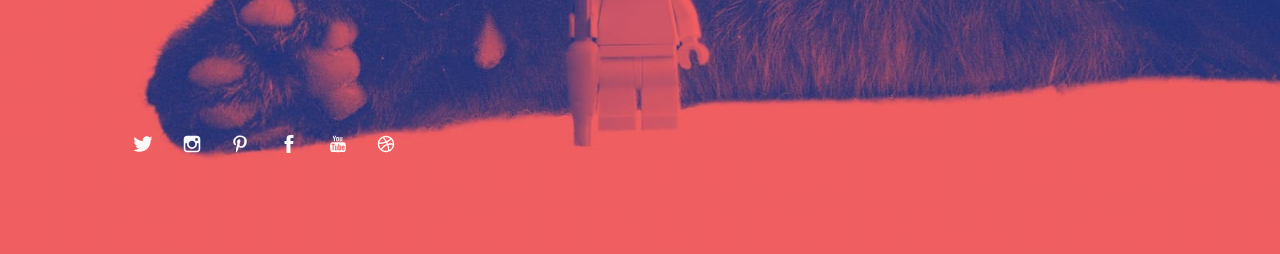
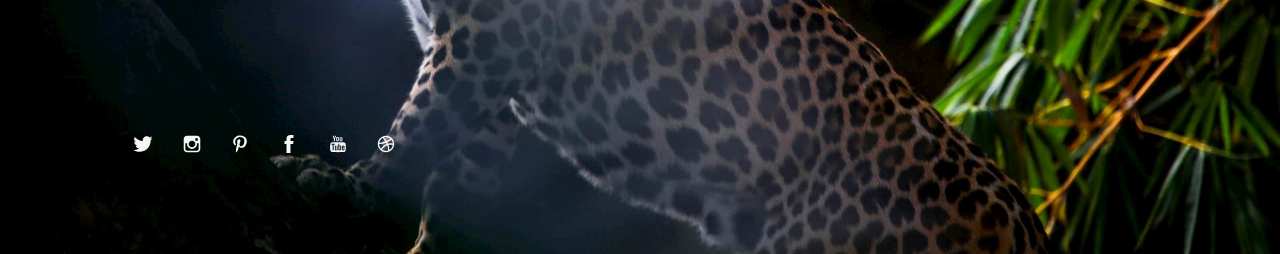
Before and after one commit to realcallelol/realcallelol.github.io, a plain HTML site: page index.html in a window 1280 px wide. Shown: the part 546-800 px from the top of the page. Drawn offline with Linux system fonts and the light colour scheme.

Commit message:
bild_geändert

```diff
--- a/assets/css/me.css
+++ b/assets/css/me.css
@@ -103,7 +103,7 @@ body.page-template-page-fullsingle-me {
   letter-spacing: -0.5px;
   color: #999999;
   color: #fff;
-  background-image: url("../../images/hur.jpg");
+  background-image: url("../../images/hintergrund.jpg");
   background-position: center center;
   background-size: cover; }
   body.page-template-page-fullsingle-me p {
```
Also changed, not shown: images/hintergrund.jpg (added).
